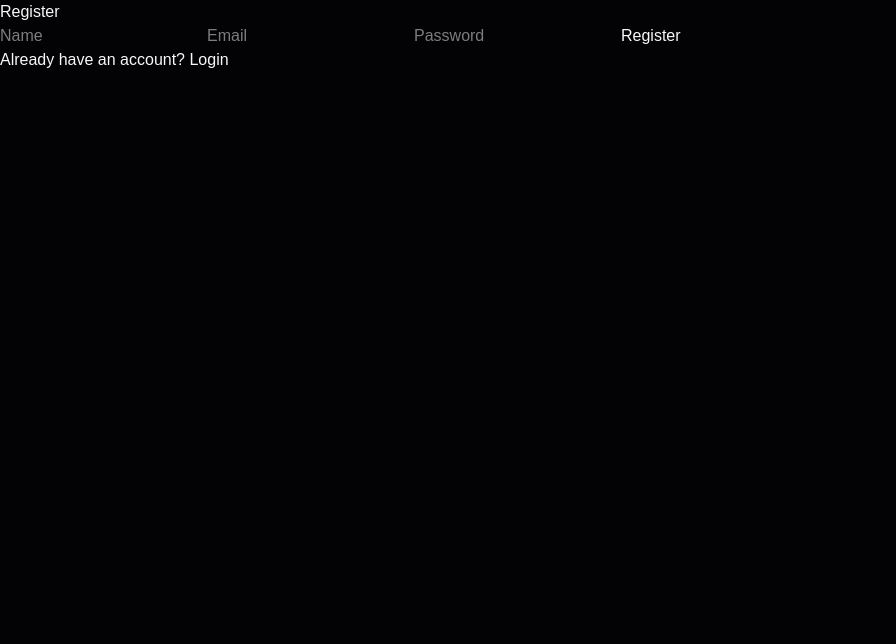
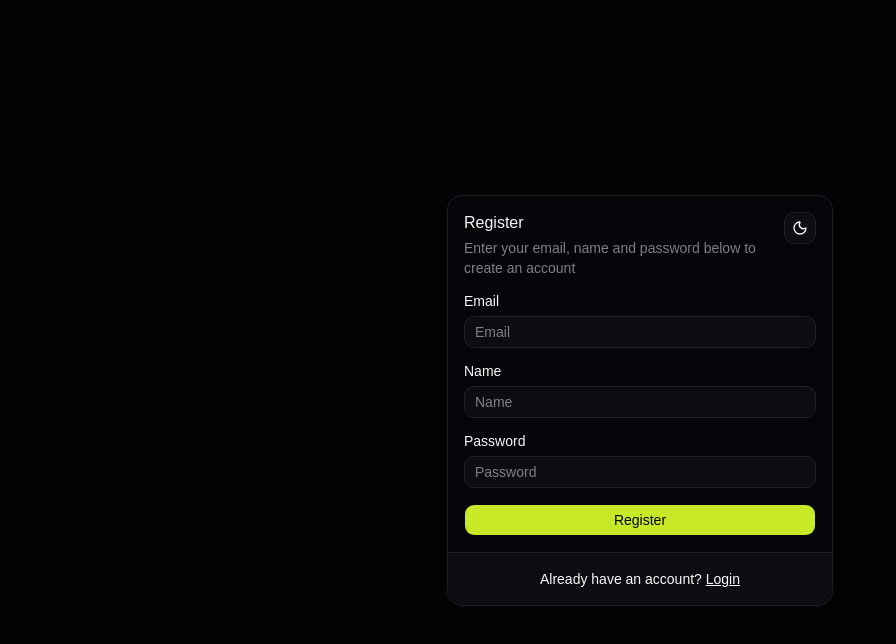
Before and after one commit to mattmach1/vehicle-log, a React (Vite) app in the folder frontend/: page /register in a window 1280 px wide. Shown: the top 644 px of the page, without its empty margins (0-896 px from the left). Built offline with nearby package versions, Linux system fonts and the light colour scheme.

Commit message:
Styled register page

```diff
--- a/frontend/src/pages/Login.tsx
+++ b/frontend/src/pages/Login.tsx
@@ -10,10 +10,11 @@ import {
     CardHeader,
     CardTitle,
 } from "@/components/ui/card";
-import { Button } from "@/components/ui/button"
+
 import { Input } from "@/components/ui/input"
 import { Label } from "@/components/ui/label";
 import { ModeToggle } from "@/components/mode-toggle";
+import { Button } from "@/components/ui/button"
 
 
 function Login() {
@@ -57,6 +58,7 @@ function Login() {
                                 required
                             />
                         </div>
+
                         <div className="flex flex-col gap-2">
                             <Label htmlFor="password">Password</Label>
                             <Input
@@ -68,6 +70,7 @@ function Login() {
                                 required
                             />
                         </div>
+
                         {error && <p className="text-sm text-destructive">{error}</p>}
                         <Button type="submit">Login</Button>
                     </form>
--- a/frontend/src/pages/Register.tsx
+++ b/frontend/src/pages/Register.tsx
@@ -1,6 +1,19 @@
 import React, { useState } from "react";
 import { useNavigate } from "react-router-dom";
 import api from "../api/axios";
+import {
+    Card,
+    CardAction,
+    CardContent,
+    CardDescription,
+    CardFooter,
+    CardHeader,
+    CardTitle,
+} from "@/components/ui/card";
+import { ModeToggle } from "@/components/mode-toggle";
+import { Label } from "@/components/ui/label";
+import { Input } from "@/components/ui/input"
+import { Button } from "@/components/ui/button"
 
 function Register() {
     const [name, setName] = useState("")
@@ -12,7 +25,8 @@ function Register() {
     async function handleSubmit(e: React.SubmitEvent) {
         e.preventDefault()
         try {
-            await api.post("/auth/register", { name, email, password })
+            const res = await api.post("/auth/register", { name, email, password })
+            localStorage.setItem("token", res.data.token)
             navigate("/login")
         } catch (error) {
             setError("Something went wrong")
@@ -20,33 +34,61 @@ function Register() {
     }
 
     return (
-        <div>
-            <h1>Register</h1>
-            {error && <p>{error}</p>}
-            <form onSubmit={handleSubmit}>
-                <input
+        <div className="min-h-screen flex items-center justify-center bg-background">
+            <Card className="w-full max-w-sm">
+                <CardHeader>
+                    <CardTitle>Register</CardTitle>
+                    <CardDescription>
+                        Enter your email, name and password below to create an account
+                    </CardDescription>
+                    <CardAction>
+                        <ModeToggle />
+                    </CardAction>
+                </CardHeader>
+                <CardContent>
+                    <form onSubmit={handleSubmit} className="flex flex-col gap-4">
+                        <div className="flex flex-col gap-2">
+                            <Label htmlFor="email">Email</Label>
+                            <Input
+                                id="email"
+                                type="text"
+                                placeholder="Email"
+                                value={name}
+                                onChange={e => setEmail(e.target.value)}
+                            />
+                        </div>
+
+                        <div className="flex flex-col gap-2">
+                            <Label htmlFor="name">Name</Label>
+                            <Input
+                                id="name"
                                 type="text"
                                 placeholder="Name"
                                 value={name}
                                 onChange={e => setName(e.target.value)}
                             />
-                <input
-                    type="email"
-                    placeholder="Email"
-                    value={email}
-                    onChange={e => setEmail(e.target.value)}
-                    required
-                />
-                <input
+                        </div>
+
+                        <div className="flex flex-col gap-2">
+                            <Label htmlFor="password">Password</Label>
+                            <Input
+                                id="password"
                                 type="password"
                                 placeholder="Password"
-                    value={password}
+                                value={email}
                                 onChange={e => setPassword(e.target.value)}
                                 required
                             />
-                <button type="submit">Register</button>
+                        </div>
+
+                        {error && <p className="text-sm text-destructive">{error}</p>}
+                        <Button type="submit">Register</Button>
                     </form>
-            <p>Already have an account? <a href="/login">Login</a></p>
+                </CardContent>
+                <CardFooter className="justify-center">
+                    <p>Already have an account? <a href="/login" className="underline">Login</a></p>
+                </CardFooter>
+            </Card>
         </div>
     )
 }
```
Lines whose indentation alone changed are shown as unchanged.
